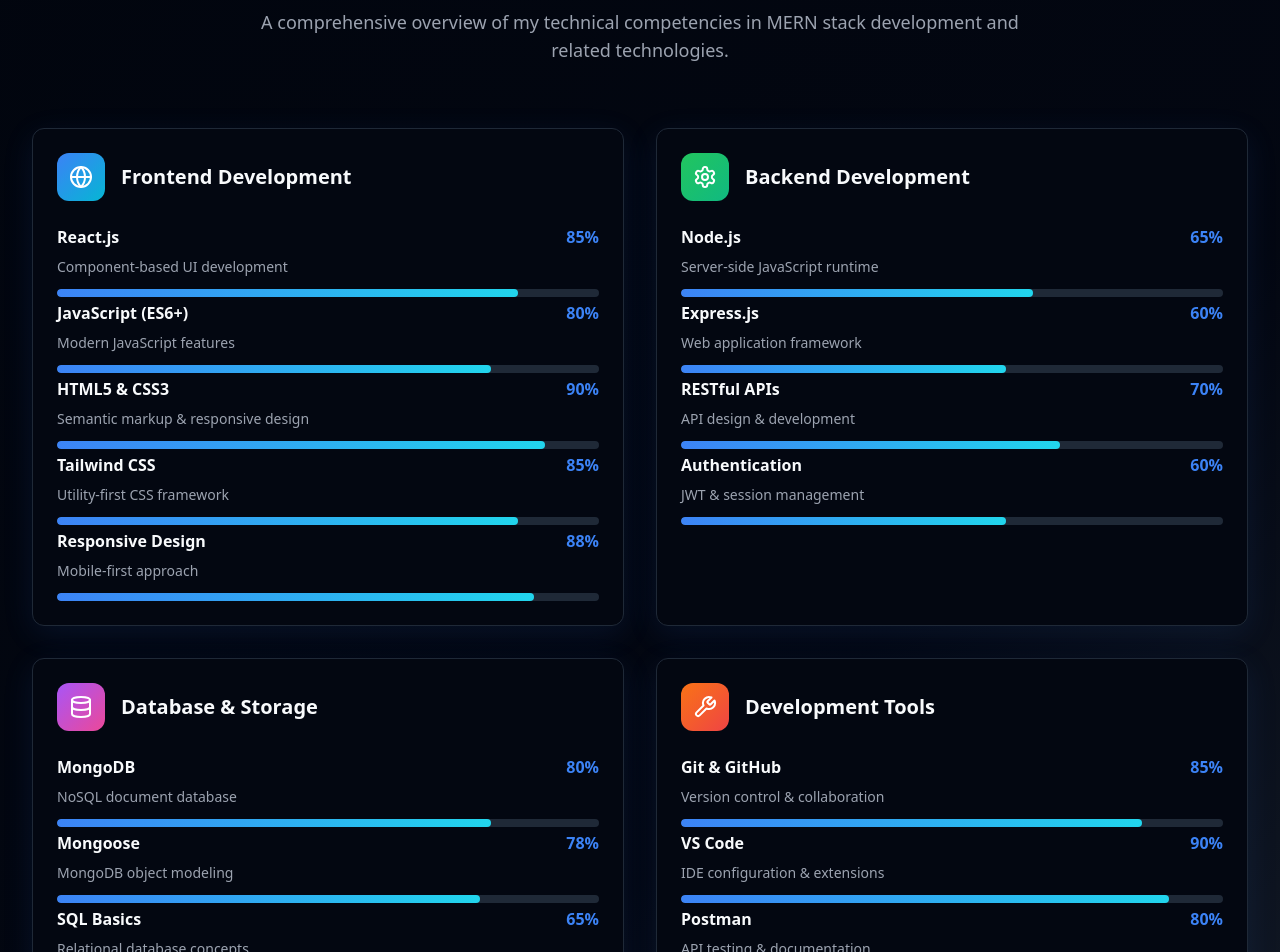
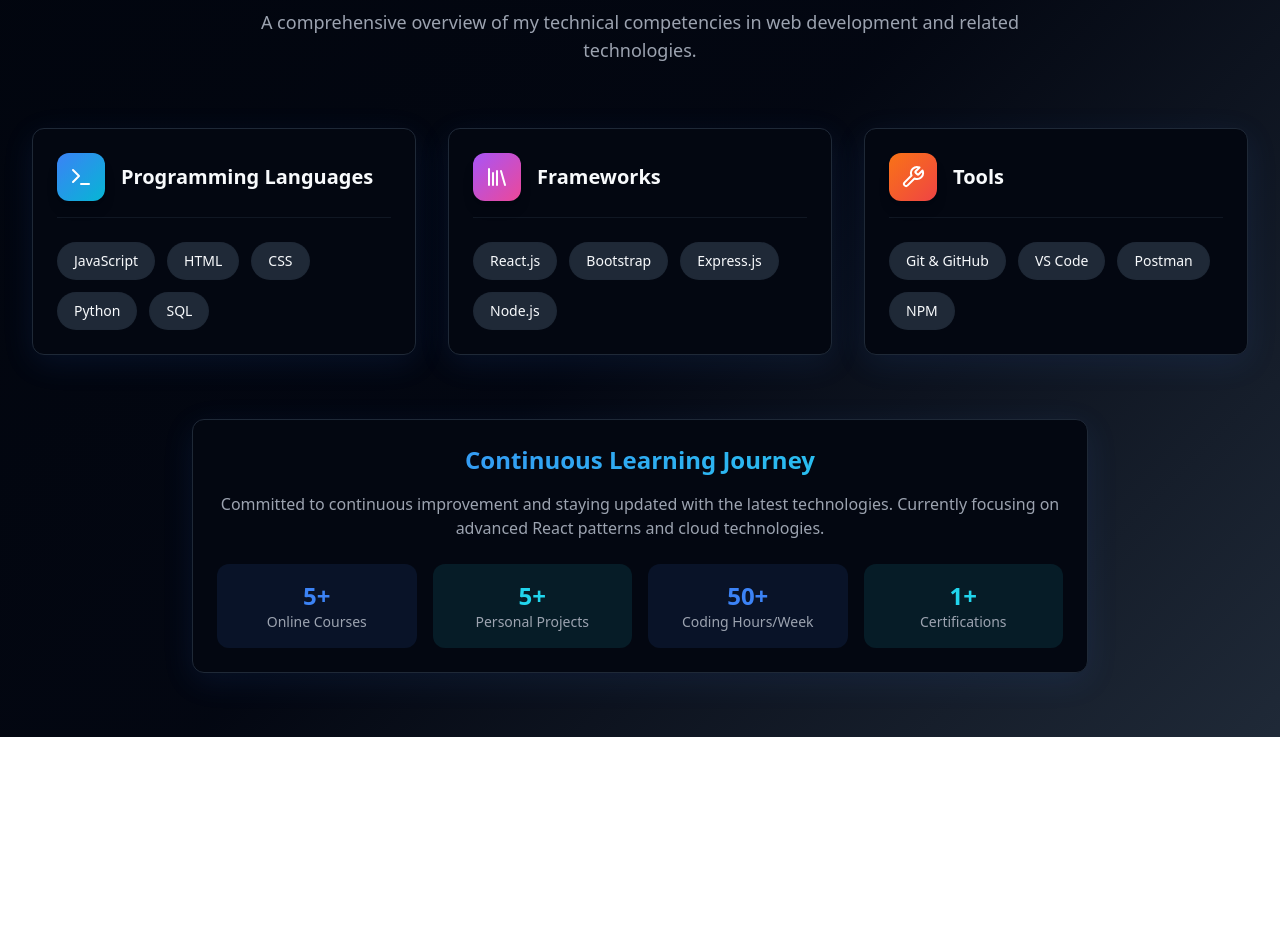
Before and after one commit to bala9908/my_portofolio_website, a React (Vite) app: page /skills in a window 1280 px wide. Shown: the part 160-1112 px from the top of the page. After the commit the page ends 897 px from the top, so only its background shows below. Built offline with nearby package versions, Linux system fonts and the light colour scheme.

Commit message:
Changes
Co-authored-by: bala9908 <84697688+bala9908@users.noreply.github.com>

```diff
--- a/src/pages/Skills.tsx
+++ b/src/pages/Skills.tsx
@@ -1,89 +1,43 @@
-import { Code, Database, Globe, Settings, Wrench, Lightbulb } from 'lucide-react';
+import { Code, Library, Wrench, Terminal, Globe, Server, Database } from 'lucide-react';
 import Navbar from '@/components/Navbar';
 
 const Skills = () => {
-  const skillCategories = [
+  const skillSections = [
     {
-      title: "Frontend Development",
-      icon: Globe,
+      title: "Programming Languages",
+      icon: Terminal,
       color: "from-blue-500 to-cyan-500",
       skills: [
-        { name: "React.js", level: 85, description: "Component-based UI development" },
-        { name: "JavaScript (ES6+)", level: 80, description: "Modern JavaScript features" },
-        { name: "HTML5 & CSS3", level: 90, description: "Semantic markup & responsive design" },
-        { name: "Tailwind CSS", level: 85, description: "Utility-first CSS framework" },
-        { name: "Responsive Design", level: 88, description: "Mobile-first approach" }
+        { name: "JavaScript", description: "Modern ES6+ features & DOM manipulation" },
+        { name: "HTML", description: "Semantic markup & accessibility" },
+        { name: "CSS", description: "Responsive design & animations" },
+        { name: "Python", description: "Scripting & backend development" },
+        { name: "SQL", description: "Database queries & management" }
       ]
     },
     {
-      title: "Backend Development",
-      icon: Settings,
-      color: "from-green-500 to-emerald-500",
+      title: "Frameworks",
+      icon: Library,
+      color: "from-purple-500 to-pink-500",
       skills: [
-        { name: "Node.js", level: 65, description: "Server-side JavaScript runtime" },
-        { name: "Express.js", level: 60, description: "Web application framework" },
-        { name: "RESTful APIs", level: 70, description: "API design & development" },
-        { name: "Authentication", level: 60, description: "JWT & session management" }
+        { name: "React.js", description: "Component-based UI development" },
+        { name: "Bootstrap", description: "Rapid responsive UI building" },
+        { name: "Express.js", description: "RESTful API & server framework" },
+        { name: "Node.js", description: "Server-side JavaScript runtime" }
       ]
     },
     {
-      title: "Database & Storage",
-      icon: Database,
-      color: "from-purple-500 to-pink-500",
-      skills: [
-        { name: "MongoDB", level: 80, description: "NoSQL document database" },
-        { name: "Mongoose", level: 78, description: "MongoDB object modeling" },
-        { name: "SQL Basics", level: 65, description: "Relational database concepts" }
-      ]
-    },
-    {
-      title: "Development Tools",
+      title: "Tools",
       icon: Wrench,
       color: "from-orange-500 to-red-500",
       skills: [
-        { name: "Git & GitHub", level: 85, description: "Version control & collaboration" },
-        { name: "VS Code", level: 90, description: "IDE configuration & extensions" },
-        { name: "Postman", level: 80, description: "API testing & documentation" },
-        { name: "NPM/Yarn", level: 82, description: "Package management" }
-      ]
-    },
-    {
-      title: "Programming Concepts",
-      icon: Code,
-      color: "from-indigo-500 to-purple-500",
-      skills: [
-        { name: "Problem Solving", level: 80, description: "Logical thinking & debugging" },
-        { name: "Async Programming", level: 75, description: "Promises, async/await" }
-      ]
-    },
-    {
-      title: "Soft Skills",
-      icon: Lightbulb,
-      color: "from-teal-500 to-blue-500",
-      skills: [
-        { name: "Team Collaboration", level: 85, description: "Working with development teams" },
-        { name: "Communication", level: 80, description: "Technical documentation" },
-        { name: "Quick Learning", level: 90, description: "Adapting to new technologies" },
-        { name: "Problem Analysis", level: 82, description: "Breaking down complex problems" }
+        { name: "Git & GitHub", description: "Version control & collaboration" },
+        { name: "VS Code", description: "IDE configuration & extensions" },
+        { name: "Postman", description: "API testing & documentation" },
+        { name: "NPM", description: "Package management" }
       ]
     }
   ];
-
-  const SkillBar = ({ skill }: { skill: { name: string; level: number; description: string } }) => (
-    <div className="mb-6 last:mb-0">
-      <div className="flex justify-between items-center mb-2">
-        <h4 className="font-semibold text-foreground">{skill.name}</h4>
-        <span className="text-primary font-bold">{skill.level}%</span>
-      </div>
-      <p className="text-sm text-muted-foreground mb-3">{skill.description}</p>
-      <div className="w-full bg-muted rounded-full h-2 overflow-hidden">
-        <div
-          className="h-full bg-gradient-to-r from-primary to-accent rounded-full transition-all duration-1000 ease-out hover:scale-105"
-          style={{ width: `${skill.level}%` }}
-        ></div>
-      </div>
-    </div>
-  );
 
   return (
     <div className="min-h-screen">
@@ -96,33 +50,52 @@ const Skills = () => {
             <span className="gradient-text">Technical Skills</span>
           </h1>
           <p className="text-muted-foreground text-lg max-w-3xl mx-auto">
-            A comprehensive overview of my technical competencies in MERN stack development and related technologies.
+            A comprehensive overview of my technical competencies in web development
+            and related technologies.
           </p>
         </div>
 
-        {/* Skills Grid */}
-        <div className="grid grid-cols-1 lg:grid-cols-2 gap-8">
-          {skillCategories.map((category, categoryIndex) => {
-            const IconComponent = category.icon;
+        {/* Skills Sections */}
+        <div className="grid grid-cols-1 lg:grid-cols-3 gap-8">
+          {skillSections.map((section, sectionIndex) => {
+            const IconComponent = section.icon;
             return (
               <div
-                key={categoryIndex}
-                className={`glow-card animate-slide-in-up`}
-                style={{ animationDelay: `${categoryIndex * 0.1}s` }}
+                key={sectionIndex}
+                className="glow-card animate-slide-in-up"
+                style={{ animationDelay: `${sectionIndex * 0.15}s` }}
               >
-                <div className="mb-6">
-                  <div className="flex items-center mb-4">
-                    <div className={`w-12 h-12 rounded-lg bg-gradient-to-br ${category.color} flex items-center justify-center mr-4`}>
-                      <IconComponent className="w-6 h-6 text-white" />
-                    </div>
-                    <h2 className="text-xl font-bold text-foreground">{category.title}</h2>
+                {/* Section Header */}
+                <div className="flex items-center mb-6 pb-4 border-b border-border/50">
+                  <div className={`w-12 h-12 rounded-xl bg-gradient-to-br ${section.color} flex items-center justify-center mr-4 shadow-lg`}>
+                    <IconComponent className="w-6 h-6 text-white" />
                   </div>
+                  <h2 className="text-xl font-bold text-foreground">{section.title}</h2>
                 </div>
 
-                <div className="space-y-1">
-                  {category.skills.map((skill, skillIndex) => (
-                    <div key={skillIndex} className="animate-slide-in-left" style={{ animationDelay: `${(categoryIndex * 0.1) + (skillIndex * 0.05)}s` }}>
-                      <SkillBar skill={skill} />
+                {/* Skill Tags */}
+                <div className="flex flex-wrap gap-3">
+                  {section.skills.map((skill, skillIndex) => (
+                    <div
+                      key={skillIndex}
+                      className="group relative"
+                    >
+                      <span
+                        className="inline-flex items-center px-4 py-2 rounded-full text-sm font-medium
+                        bg-muted text-foreground border border-border/50
+                        hover:border-primary/50 hover:text-primary hover:bg-primary/10
+                        transition-all duration-300 cursor-default"
+                      >
+                        {skill.name}
+                      </span>
+                      {/* Tooltip */}
+                      <div className="absolute bottom-full left-1/2 -translate-x-1/2 mb-2 px-3 py-1.5 rounded-lg
+                        bg-card border border-border text-xs text-muted-foreground whitespace-nowrap
+                        opacity-0 invisible group-hover:opacity-100 group-hover:visible
+                        transition-all duration-200 z-10 shadow-lg">
+                        {skill.description}
+                        <div className="absolute top-full left-1/2 -translate-x-1/2 border-4 border-transparent border-t-card" />
+                      </div>
                     </div>
                   ))}
                 </div>
@@ -131,28 +104,28 @@ const Skills = () => {
           })}
         </div>
 
-        {/* Learning Journey */}
+        {/* Quick Stats */}
         <div className="mt-16 text-center animate-slide-in-up animate-delay-400">
           <div className="glow-card max-w-4xl mx-auto">
             <h2 className="text-2xl font-bold mb-4 gradient-text">Continuous Learning Journey</h2>
             <p className="text-muted-foreground mb-6">
-              As a fresher, I'm committed to continuous improvement and staying updated with the latest technologies.
-              Currently focusing on advanced React patterns, TypeScript, and exploring cloud technologies like AWS.
+              Committed to continuous improvement and staying updated with the latest technologies.
+              Currently focusing on advanced React patterns and cloud technologies.
             </p>
             <div className="grid grid-cols-2 md:grid-cols-4 gap-4 text-center">
-              <div className="p-4 bg-primary/10 rounded-lg">
+              <div className="p-4 bg-primary/10 rounded-lg hover:bg-primary/15 transition-colors">
                 <div className="text-2xl font-bold text-primary">5+</div>
                 <div className="text-sm text-muted-foreground">Online Courses</div>
               </div>
-              <div className="p-4 bg-accent/10 rounded-lg">
+              <div className="p-4 bg-accent/10 rounded-lg hover:bg-accent/15 transition-colors">
                 <div className="text-2xl font-bold text-accent">5+</div>
                 <div className="text-sm text-muted-foreground">Personal Projects</div>
               </div>
-              <div className="p-4 bg-primary/10 rounded-lg">
+              <div className="p-4 bg-primary/10 rounded-lg hover:bg-primary/15 transition-colors">
                 <div className="text-2xl font-bold text-primary">50+</div>
                 <div className="text-sm text-muted-foreground">Coding Hours/Week</div>
               </div>
-              <div className="p-4 bg-accent/10 rounded-lg">
+              <div className="p-4 bg-accent/10 rounded-lg hover:bg-accent/15 transition-colors">
                 <div className="text-2xl font-bold text-accent">1+</div>
                 <div className="text-sm text-muted-foreground">Certifications</div>
               </div>
```
